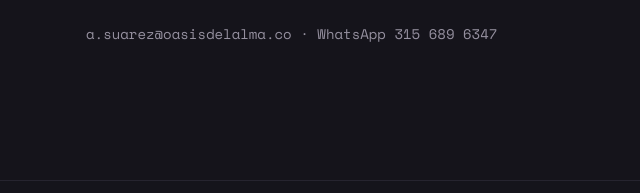
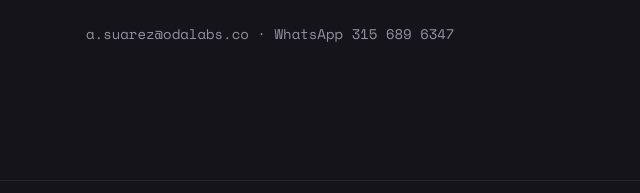
Before and after one commit to oasisdelalmaoda-lab/Oda-Labs, a plain HTML site: page index.html in a window 1280 px wide. Shown: the part 11178-11371 px from the top of the page, 0-640 px from the left. Drawn offline with nearby package versions, Linux system fonts and the light colour scheme.

Commit message:
Add files via upload

```diff
--- a/index.html
+++ b/index.html
@@ -832,7 +832,7 @@
         <li><svg width="17" height="17" viewBox="0 0 24 24" fill="none" style="flex:none;margin-top:3px"><path d="M5 12l4 4 10-10" stroke="#FF6A3D" stroke-width="2.4" stroke-linecap="round" stroke-linejoin="round"/></svg><span>Eliges día y hora de una vez, 30 minutos por videollamada.</span></li>
         <li><svg width="17" height="17" viewBox="0 0 24 24" fill="none" style="flex:none;margin-top:3px"><path d="M5 12l4 4 10-10" stroke="#FF6A3D" stroke-width="2.4" stroke-linecap="round" stroke-linejoin="round"/></svg><span>Tu caso queda abierto en nuestro panel y le hacemos seguimiento hasta el cierre.</span></li>
       </ul>
-      <p style="font-family:'Space Mono',monospace;font-size:14px;color:#95909f"><a href="mailto:a.suarez@oasisdelalma.co" style="color:#95909f">a.suarez@oasisdelalma.co</a> · <a href="https://wa.me/573156896347" style="color:#95909f">WhatsApp 315 689 6347</a></p>
+      <p style="font-family:'Space Mono',monospace;font-size:14px;color:#95909f"><a href="mailto:a.suarez@odalabs.co" style="color:#95909f">a.suarez@odalabs.co</a> · <a href="https://wa.me/573156896347" style="color:#95909f">WhatsApp 315 689 6347</a></p>
     </div>
     <div class="form" id="dg">
       <div class="dg-steps"><span id="dgS1" class="on">01 Tus datos</span><span class="bar"></span><span id="dgS2">02 Día y hora</span></div>
```
